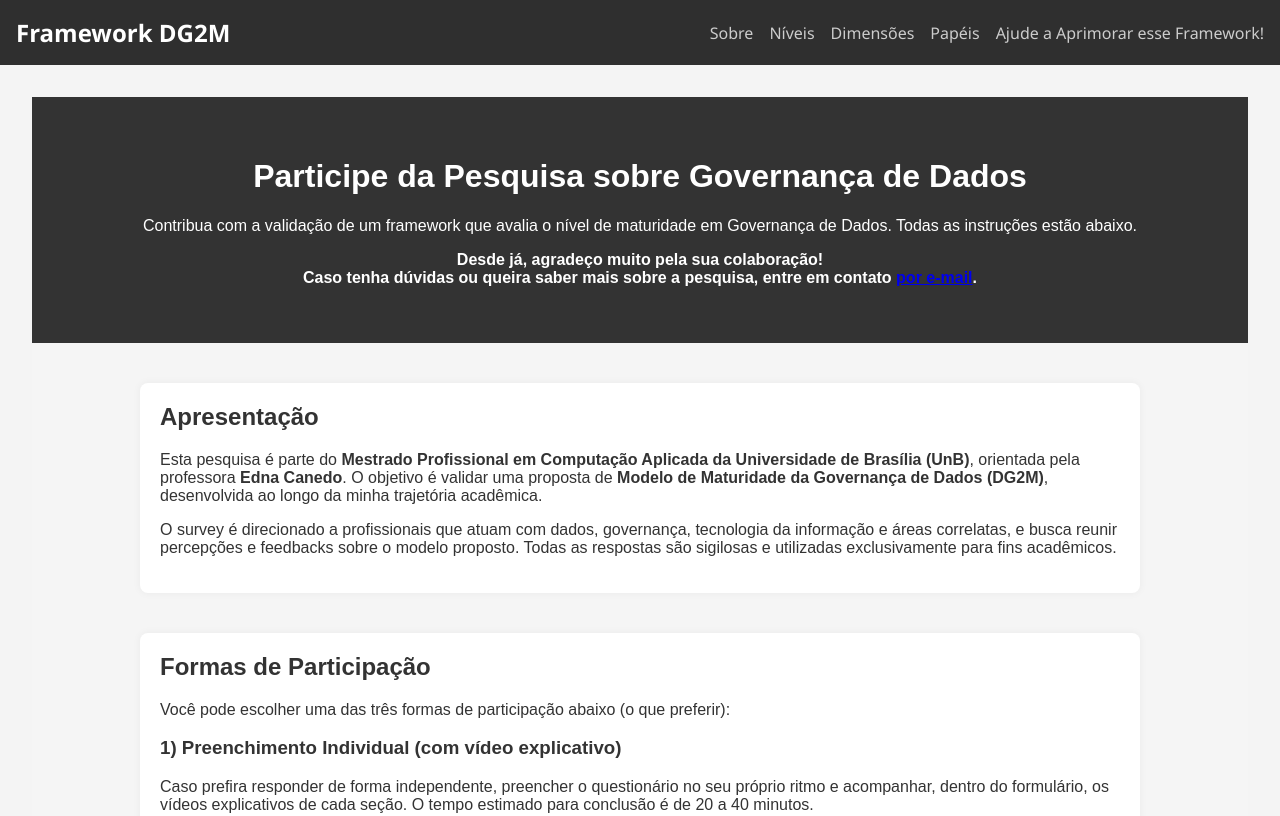
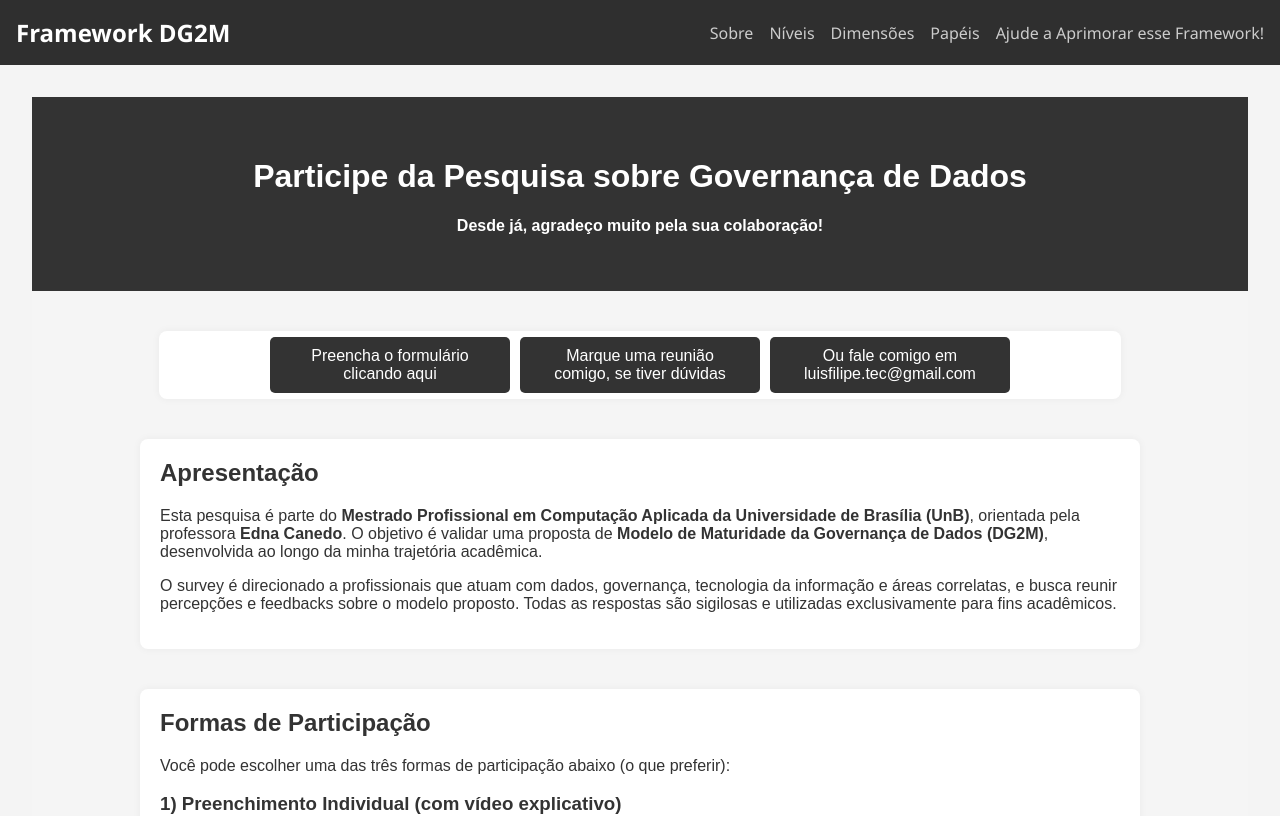
Before and after one commit to luisfccardoso/dg2m, a React (Vite) app: page /survey in a window 1280 px wide. Shown: the top 816 px of the page. Built offline with nearby package versions, Linux system fonts and the light colour scheme; the HTML template or start-up script is replaced by a standard one.

Commit message:
update survey page

```diff
--- a/src/pages/Main.css
+++ b/src/pages/Main.css
@@ -90,6 +90,7 @@
     color: #000;
     font-weight: bold;
 }
+
 .content-area {
     flex-grow: 1;
     padding: 30px 40px;
@@ -306,4 +307,31 @@ html {
     font-weight: bold;
     color: #000;
     border-radius: 4px;
-  }
+}
+
+.botao {
+    display: inline-block;
+    background-color: #333;
+    color: white;
+    text-decoration: none;
+    text-align: center;
+    padding: 10px 20px;
+    width: 200px;
+    border-radius: 5px;
+    font-size: 16px;
+    cursor: pointer;
+    margin: 5px;
+    word-break: break-word;
+    white-space: normal;
+}
+
+.botao:hover {
+    background-color: #555;
+}
+
+.center-button {
+    display: flex;
+    justify-content: center;
+    align-items: center;
+    padding: 1px;
+}
--- a/src/pages/Survey.jsx
+++ b/src/pages/Survey.jsx
@@ -7,15 +7,23 @@ const Main = () => {
       <header className="main-header">
         <h1>Participe da Pesquisa sobre Governança de Dados</h1>
         <p>
-          Contribua com a validação de um framework que avalia o nível de maturidade em Governança de Dados. Todas as instruções estão abaixo.
-        </p>
-        <p>
           <strong>
-            Desde já, agradeço muito pela sua colaboração!<br />
-            Caso tenha dúvidas ou queira saber mais sobre a pesquisa, entre em contato <a href="mailto:luisfilipe.tec@gmail.com" target="_blank">por e-mail</a>.
+            Desde já, agradeço muito pela sua colaboração!
           </strong>
         </p>
       </header>
+
+      <section className="main-section center-button" id="overview">
+        <a class="botao" href="https://forms.gle/4HKNDKwBBEJxAq7r6" target="_blank">
+          Preencha o formulário clicando aqui
+        </a>
+        <a class="botao" href="https://calendar.app.google/92yQ3cSuJvuKqD626" target="_blank">
+          Marque uma reunião comigo, se tiver dúvidas
+        </a>
+        <a class="botao" href="mailto:luisfilipe.tec@gmail.com" target="_blank">
+          Ou fale comigo em luisfilipe.tec@gmail.com
+        </a>
+      </section>
 
       <section className="main-section" id="overview">
         <h2>Apresentação</h2>
```
